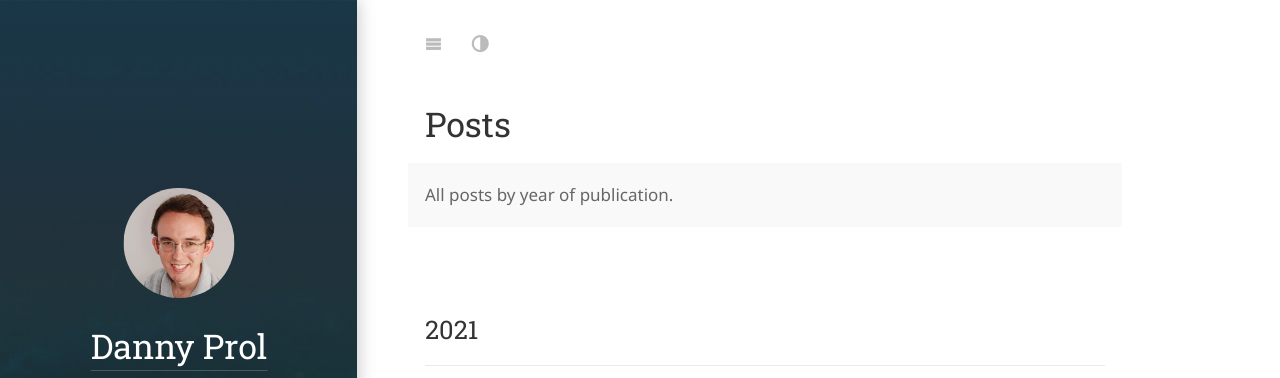
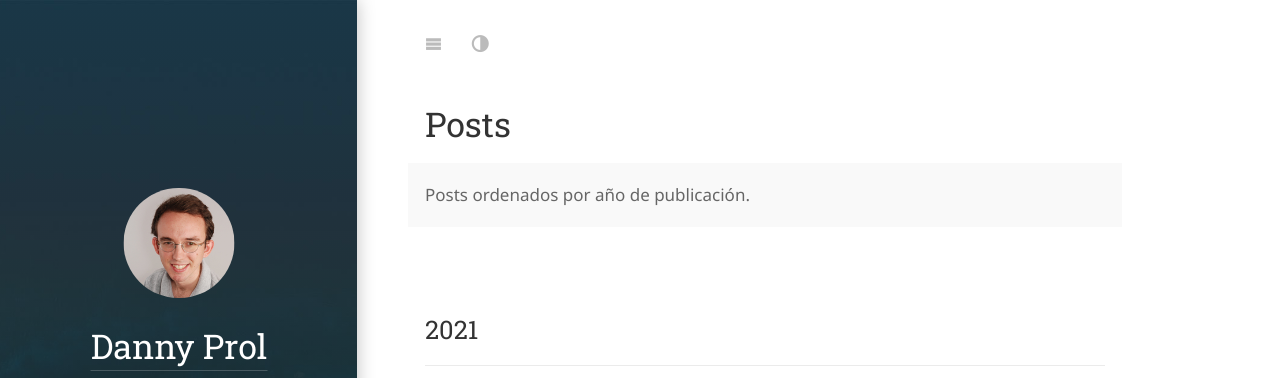
Before and after one commit to dprol/dprol.github.io, a Jekyll site: the page built from _featured_categories/hydejack.md, in a window 1280 px wide. Shown: the top 378 px of the page. Built offline with Jekyll 4.4.1, drawn with Linux system fonts in a browser that asks for light colours; some web fonts are replaced.

Commit message:
Update hydejack.md

```diff
--- a/_featured_categories/hydejack.md
+++ b/_featured_categories/hydejack.md
@@ -3,6 +3,6 @@ layout: list
 title: Posts
 slug: hydejack
 description: >
-  All posts by year of publication.
+  Posts ordenados por año de publicación.
 
 ---
```
